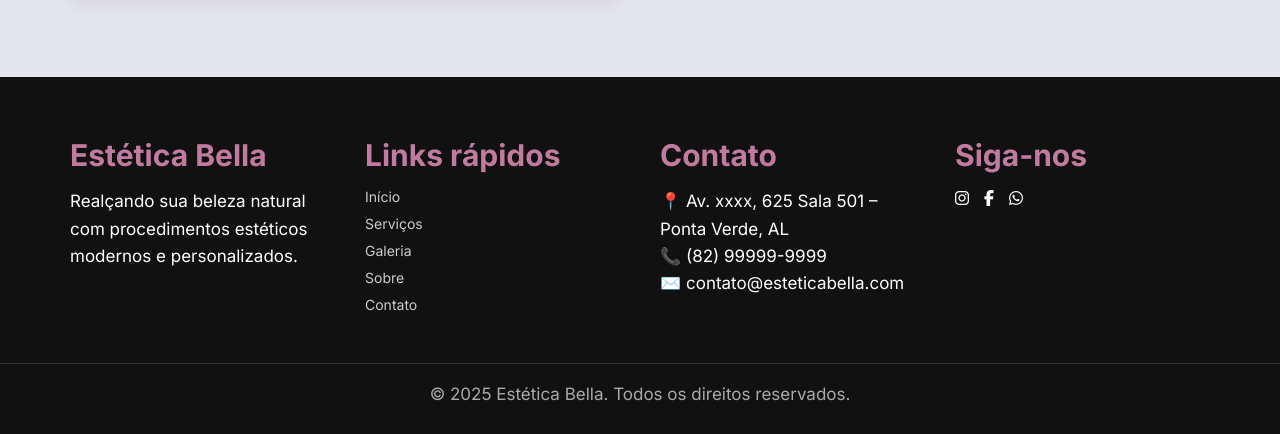
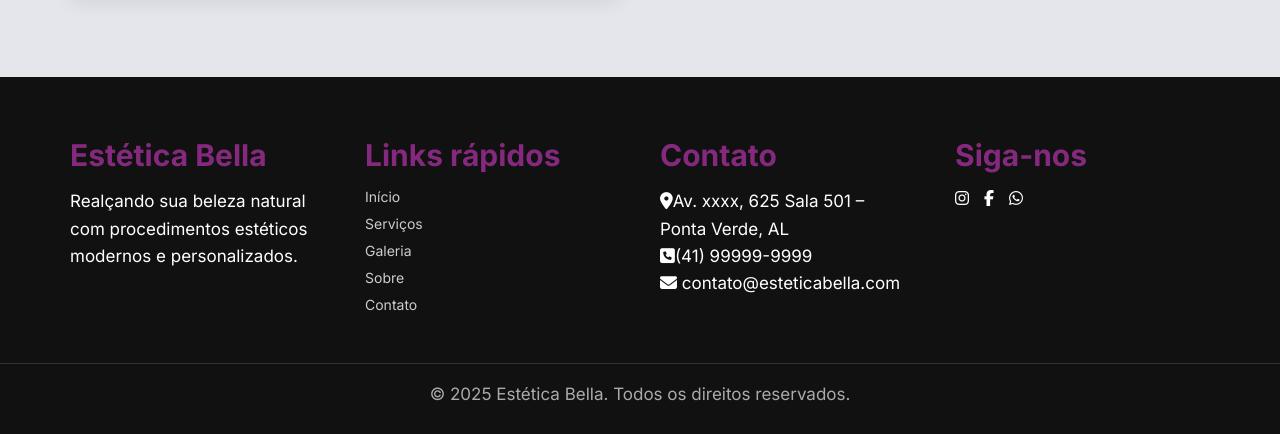
Before and after one commit to AlanPedroD/site-estetica, a plain HTML site: page index.html in a window 1280 px wide. Shown: the part 4138-4572 px from the top of the page. Drawn offline with Linux system fonts and the light colour scheme.

Commit message:
adicionando icones no rodape

```diff
--- a/assets/css/style.css
+++ b/assets/css/style.css
@@ -676,7 +676,8 @@ h2{
 .footer-column h3,
 .footer-column h4 {
   margin-bottom: 15px;
-  color: #c27ba0;
+  /* color: #c27ba0; */
+  color: #84297d;
 }
 
 .footer-logo {
--- a/index.html
+++ b/index.html
@@ -258,9 +258,9 @@
     <!-- Coluna 3: Contato -->
     <div class="footer-column">
       <h4>Contato</h4>
-      <p>📍 Av. xxxx, 625 Sala 501 – Ponta Verde, AL</p>
-      <p>📞 (82) 99999-9999</p>
-      <p>✉️ contato@esteticabella.com</p>
+      <p><i class="fa-solid fa-location-dot"></i>Av. xxxx, 625 Sala 501 – Ponta Verde, AL</p>
+      <p><i class="fa-solid fa-square-phone"></i>(41) 99999-9999</p>
+      <p><i class="fa-solid fa-envelope"></i> contato@esteticabella.com</p>
     </div>
 
     <!-- Coluna 4: Redes sociais -->
```
